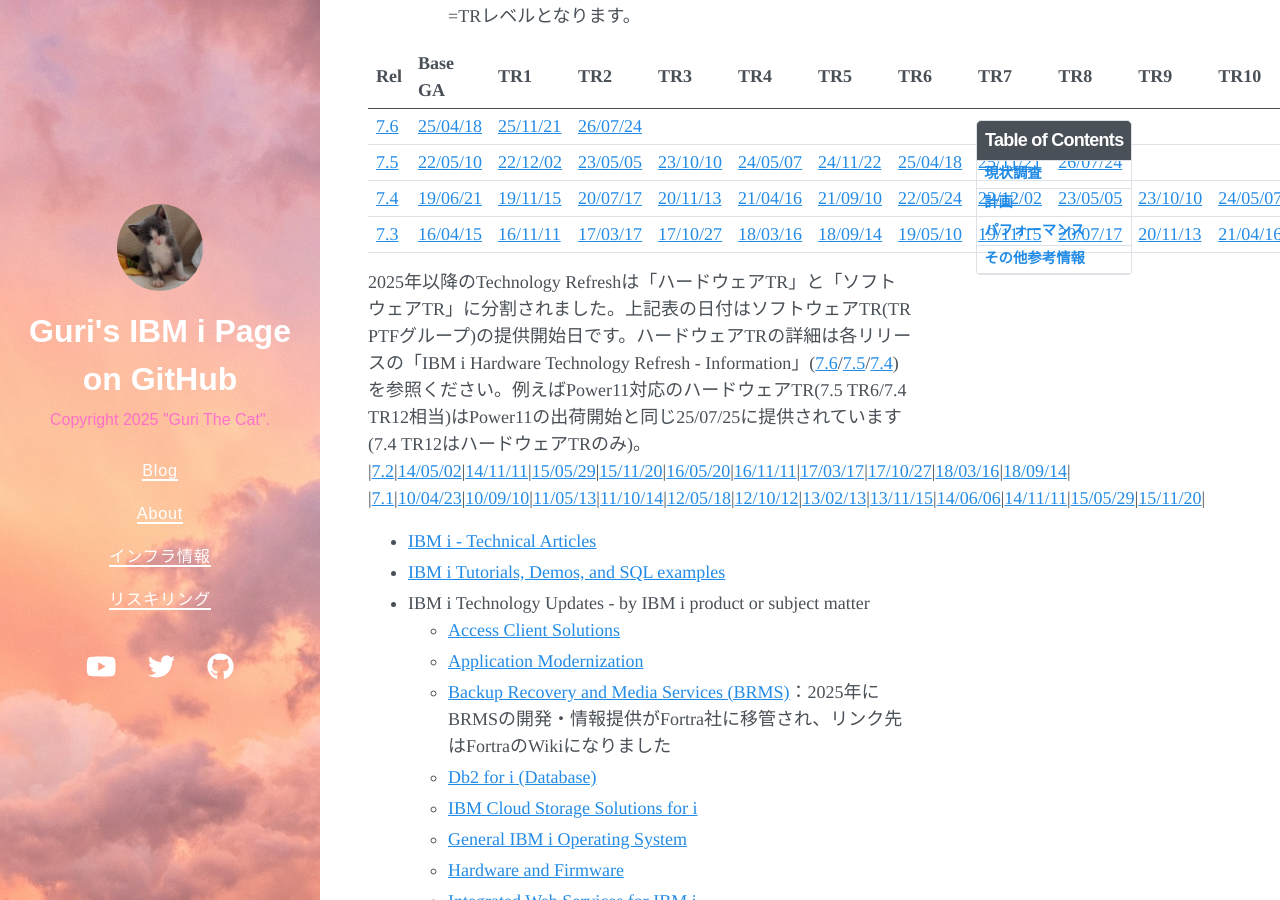
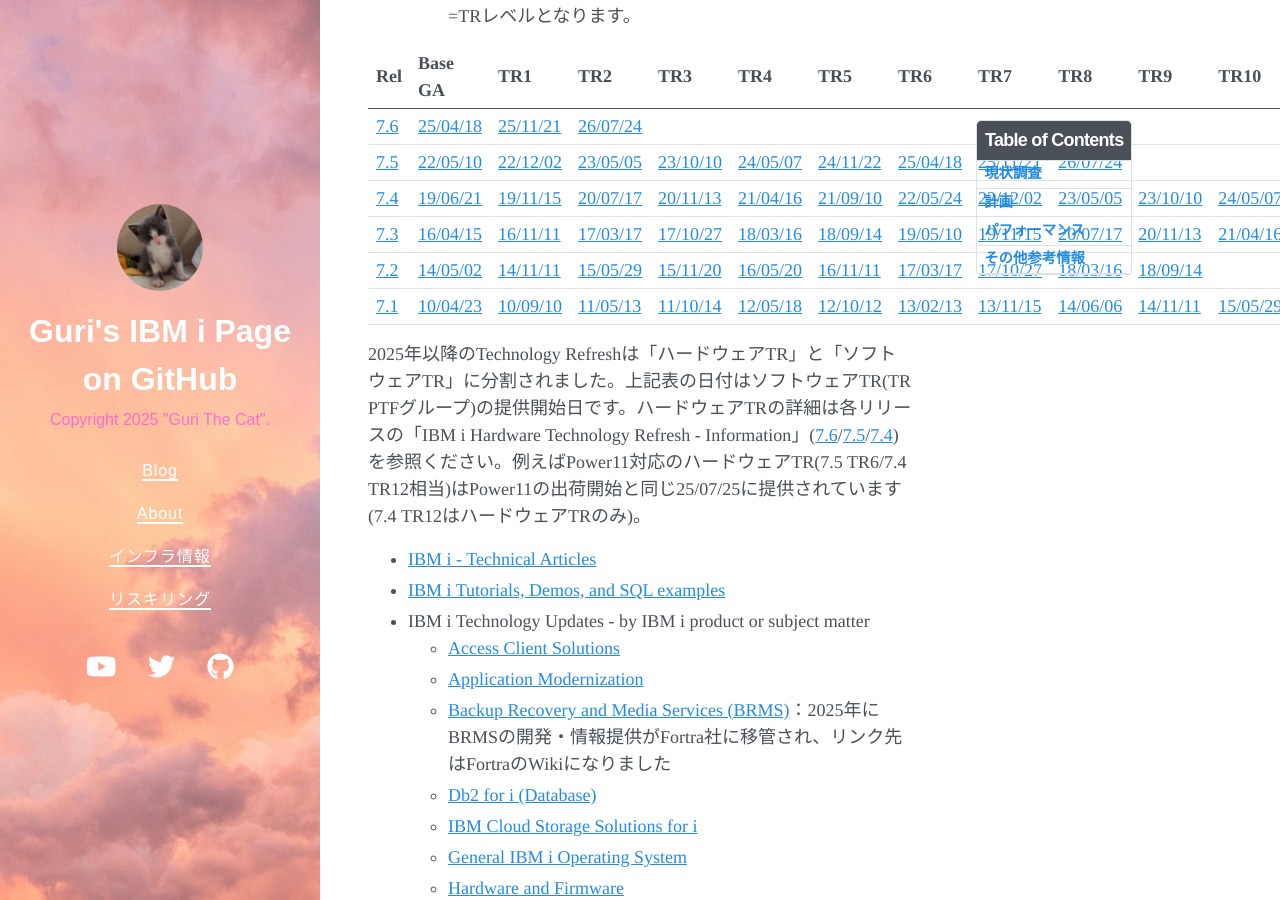
Before and after one commit to GuriCat/GuriPages, a Jekyll site: the page built from Infra.md, in a window 1280 px wide and 900 px high, scrolled down 4040 px. Built offline with Jekyll 4.4.1, drawn with Linux system fonts in a browser that asks for light colours; nearby versions of some CDN libraries; a script that is not in the unit is left out.

Commit message:
Fix: TR表の分断を修正 (注記の挿入位置を表の後ろに移動)
Co-Authored-By: Claude Fable 5 <noreply@anthropic.com>

```diff
--- a/Infra.md
+++ b/Infra.md
@@ -185,10 +185,10 @@ FIFOなどのキーワードが明示指定されていない場合、実行時
 |[7.5](https://www.ibm.com/support/pages/node/6597663){:target="_blank"}|[22/05/10](https://www.ibm.com/support/pages/ibm-i-75-base-enhancements){:target="_blank"}|[22/12/02](https://www.ibm.com/support/pages/ibm-i-75-tr1-enhancements){:target="_blank"}|[23/05/05](https://www.ibm.com/support/pages/ibm-i-75-tr2-enhancements){:target="_blank"}|[23/10/10](https://www.ibm.com/support/pages/ibm-i-75-tr3-enhancements){:target="_blank"}|[24/05/07](https://www.ibm.com/support/pages/ibm-i-75-tr4-enhancements){:target="_blank"}|[24/11/22](https://www.ibm.com/support/pages/ibm-i-75-tr5-enhancements){:target="_blank"}|[25/04/18](https://www.ibm.com/support/pages/ibm-i-75-tr6-enhancements){:target="_blank"}|[25/11/21](https://www.ibm.com/support/pages/ibm-i-75-tr7-enhancements){:target="_blank"}|[26/07/24](https://www.ibm.com/support/pages/ibm-i-75-tr8-enhancements){:target="_blank"}|
 |[7.4](https://www.ibm.com/support/pages/node/959455){:target="_blank"}|[19/06/21](https://www.ibm.com/support/pages/node/1164634){:target="_blank"}|[19/11/15](https://www.ibm.com/support/pages/node/1164034){:target="_blank"}|[20/07/17](https://www.ibm.com/support/pages/node/1381917){:target="_blank"}|[20/11/13](https://www.ibm.com/support/pages/node/6250855){:target="_blank"}|[21/04/16](https://www.ibm.com/support/pages/node/6405632)|[21/09/10](https://www.ibm.com/support/pages/node/6456987){:target="_blank"}|[22/05/24](https://www.ibm.com/support/pages/ibm-i-74-tr6-enhancements){:target="_blank"}|[22/12/02](https://www.ibm.com/support/pages/ibm-i-74-tr7-enhancements){:target="_blank"}|[23/05/05](https://www.ibm.com/support/pages/ibm-i-74-tr8-enhancements){:target="_blank"}|[23/10/10](https://www.ibm.com/support/pages/ibm-i-74-tr9-enhancements){:target="_blank"}|[24/05/07](https://www.ibm.com/support/pages/ibm-i-74-tr10-enhancements){:target="_blank"}|[24/11/22](https://www.ibm.com/support/pages/ibm-i-74-tr11-enhancements){:target="_blank"}|[25/07/25](https://www.ibm.com/support/pages/ibm-i-74-tr12-enhancements){:target="_blank"}|
 |[7.3](https://www.ibm.com/support/pages/node/687365){:target="_blank"}|[16/04/15](https://www.ibm.com/support/pages/node/1169032){:target="_blank"}|[16/11/11](https://www.ibm.com/support/pages/node/1168750){:target="_blank"}|[17/03/17](https://www.ibm.com/support/pages/node/1168480){:target="_blank"}|[17/10/27](https://www.ibm.com/support/pages/node/1164682){:target="_blank"}|[18/03/16](https://www.ibm.com/support/pages/node/1168426){:target="_blank"}|[18/09/14](https://www.ibm.com/support/pages/node/1164652){:target="_blank"}|[19/05/10](https://www.ibm.com/support/pages/node/1164646){:target="_blank"}|[19/11/15](https://www.ibm.com/support/pages/node/1164640){:target="_blank"}|[20/07/17](https://www.ibm.com/support/pages/node/6155511){:target="_blank"}|[20/11/13](https://www.ibm.com/support/pages/node/6250925){:target="_blank"}|[21/04/16](https://www.ibm.com/support/pages/node/6405636){:target="_blank"}|[21/09/10](https://www.ibm.com/support/pages/node/6456989){:target="_blank"}|[22/05/24](https://www.ibm.com/support/pages/node/6984311){:target="_blank"}|[22/12/02](https://www.ibm.com/support/pages/node/6984321){:target="_blank"}|
+|[7.2](https://www.ibm.com/support/pages/node/687327){:target="_blank"}|[14/05/02](https://www.ibm.com/support/pages/ibm-i-72-base-enhancements){:target="_blank"}|[14/11/11](https://www.ibm.com/support/pages/ibm-i-72-tr1-enhancements){:target="_blank"}|[15/05/29](https://www.ibm.com/support/pages/ibm-i-72-tr2-enhancements){:target="_blank"}|[15/11/20](https://www.ibm.com/support/pages/ibm-i-72-tr3-enhancements){:target="_blank"}|[16/05/20](https://www.ibm.com/support/pages/ibm-i-72-tr4-enhancements){:target="_blank"}|[16/11/11](https://www.ibm.com/support/pages/node/1274236){:target="_blank"}|[17/03/17](https://www.ibm.com/support/pages/ibm-i-72-tr6-enhancements){:target="_blank"}|[17/10/27](https://www.ibm.com/support/pages/ibm-i-72-tr7-enhancements){:target="_blank"}|[18/03/16](https://www.ibm.com/support/pages/node/1282828){:target="_blank"}|[18/09/14](https://www.ibm.com/support/pages/ibm-i-72-tr9-enhancements){:target="_blank"}|
+|[7.1](https://www.ibm.com/support/pages/node/687325){:target="_blank"}|[10/04/23](https://www.ibm.com/common/ssi/ShowDoc.wss?docURL=/common/ssi/rep_ca/3/760/PWR10033/index.html&lang=ja){:target="_blank"}|[10/09/10](https://www.redbooks.ibm.com/abstracts/sg247858.html){:target="_blank"}|[11/05/13](https://www.redbooks.ibm.com/abstracts/sg247858.html){:target="_blank"}|[11/10/14](https://www.redbooks.ibm.com/abstracts/sg247858.html){:target="_blank"}|[12/05/18](https://www.redbooks.ibm.com/abstracts/sg247858.html){:target="_blank"}|[12/10/12](https://www.redbooks.ibm.com/abstracts/sg247858.html){:target="_blank"}|[13/02/13](https://www.redbooks.ibm.com/abstracts/sg247858.html){:target="_blank"}|[13/11/15](https://www.redbooks.ibm.com/abstracts/sg247858.html){:target="_blank"}|[14/06/06](https://www.ibm.com/docs/en/announcements/archive/JAJPJP14-0122){:target="_blank"}|[14/11/11](https://www.ibm.com/docs/en/announcements/archive/ENUSZP14-0508){:target="_blank"}|[15/05/29](https://www.ibm.com/docs/en/announcements/archive/ENUS215-137){:target="_blank"}|[15/11/20](https://www.ibm.com/docs/en/announcements/archive/ENUSAP15-0343){:target="_blank"}|
 
 2025年以降のTechnology Refreshは「ハードウェアTR」と「ソフトウェアTR」に分割されました。上記表の日付はソフトウェアTR(TR PTFグループ)の提供開始日です。ハードウェアTRの詳細は各リリースの「IBM i Hardware Technology Refresh - Information」([7.6](https://www.ibm.com/support/pages/ibm-i-hardware-technology-refresh-information-ibm-i-76){:target="_blank"}/[7.5](https://www.ibm.com/support/pages/ibm-i-hardware-technology-refresh-information-ibm-i-75){:target="_blank"}/[7.4](https://www.ibm.com/support/pages/ibm-i-hardware-technology-refresh-information-ibm-i-74){:target="_blank"})を参照ください。例えばPower11対応のハードウェアTR(7.5 TR6/7.4 TR12相当)はPower11の出荷開始と同じ25/07/25に提供されています(7.4 TR12はハードウェアTRのみ)。
-|[7.2](https://www.ibm.com/support/pages/node/687327){:target="_blank"}|[14/05/02](https://www.ibm.com/support/pages/ibm-i-72-base-enhancements){:target="_blank"}|[14/11/11](https://www.ibm.com/support/pages/ibm-i-72-tr1-enhancements){:target="_blank"}|[15/05/29](https://www.ibm.com/support/pages/ibm-i-72-tr2-enhancements){:target="_blank"}|[15/11/20](https://www.ibm.com/support/pages/ibm-i-72-tr3-enhancements){:target="_blank"}|[16/05/20](https://www.ibm.com/support/pages/ibm-i-72-tr4-enhancements){:target="_blank"}|[16/11/11](https://www.ibm.com/support/pages/node/1274236){:target="_blank"}|[17/03/17](https://www.ibm.com/support/pages/ibm-i-72-tr6-enhancements){:target="_blank"}|[17/10/27](https://www.ibm.com/support/pages/ibm-i-72-tr7-enhancements){:target="_blank"}|[18/03/16](https://www.ibm.com/support/pages/node/1282828){:target="_blank"}|[18/09/14](https://www.ibm.com/support/pages/ibm-i-72-tr9-enhancements){:target="_blank"}|
-|[7.1](https://www.ibm.com/support/pages/node/687325){:target="_blank"}|[10/04/23](https://www.ibm.com/common/ssi/ShowDoc.wss?docURL=/common/ssi/rep_ca/3/760/PWR10033/index.html&lang=ja){:target="_blank"}|[10/09/10](https://www.redbooks.ibm.com/abstracts/sg247858.html){:target="_blank"}|[11/05/13](https://www.redbooks.ibm.com/abstracts/sg247858.html){:target="_blank"}|[11/10/14](https://www.redbooks.ibm.com/abstracts/sg247858.html){:target="_blank"}|[12/05/18](https://www.redbooks.ibm.com/abstracts/sg247858.html){:target="_blank"}|[12/10/12](https://www.redbooks.ibm.com/abstracts/sg247858.html){:target="_blank"}|[13/02/13](https://www.redbooks.ibm.com/abstracts/sg247858.html){:target="_blank"}|[13/11/15](https://www.redbooks.ibm.com/abstracts/sg247858.html){:target="_blank"}|[14/06/06](https://www.ibm.com/docs/en/announcements/archive/JAJPJP14-0122){:target="_blank"}|[14/11/11](https://www.ibm.com/docs/en/announcements/archive/ENUSZP14-0508){:target="_blank"}|[15/05/29](https://www.ibm.com/docs/en/announcements/archive/ENUS215-137){:target="_blank"}|[15/11/20](https://www.ibm.com/docs/en/announcements/archive/ENUSAP15-0343){:target="_blank"}|
 
 * [IBM i - Technical Articles](https://www.ibm.com/support/pages/node/1136062){:target="_blank"}
 * [IBM i Tutorials, Demos, and SQL examples](https://www.ibm.com/support/pages/ibm-i-tutorials-demos-and-sql-examples-0){:target="_blank"}
```
